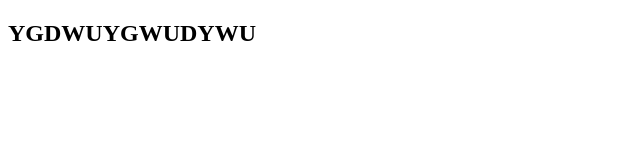
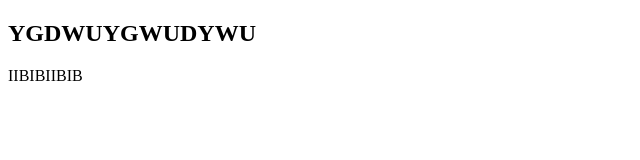
Before and after one commit to HollowCloud/test, a plain HTML site: page index.html in a window 1280 px wide. Shown: the whole page, without its empty margins (0-640 px from the left). Drawn offline with Linux system fonts and the light colour scheme.

Commit message:
Second Commit

```diff
--- a/index.html
+++ b/index.html
@@ -8,5 +8,8 @@
 </head>
 <body>
     <h2>YGDWUYGWUDYWU</h2>
+    <div>
+        IIBIBIIBIB
+    </div>
 </body>
 </html>
```
